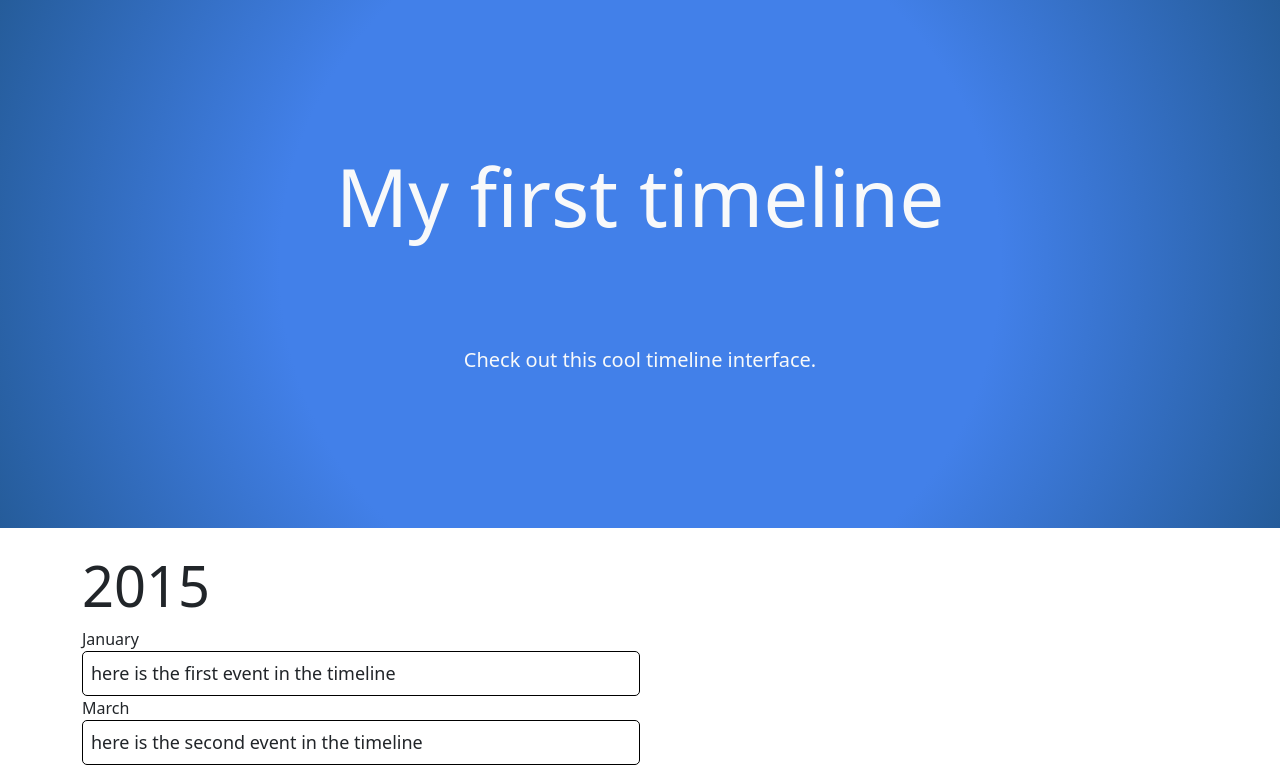
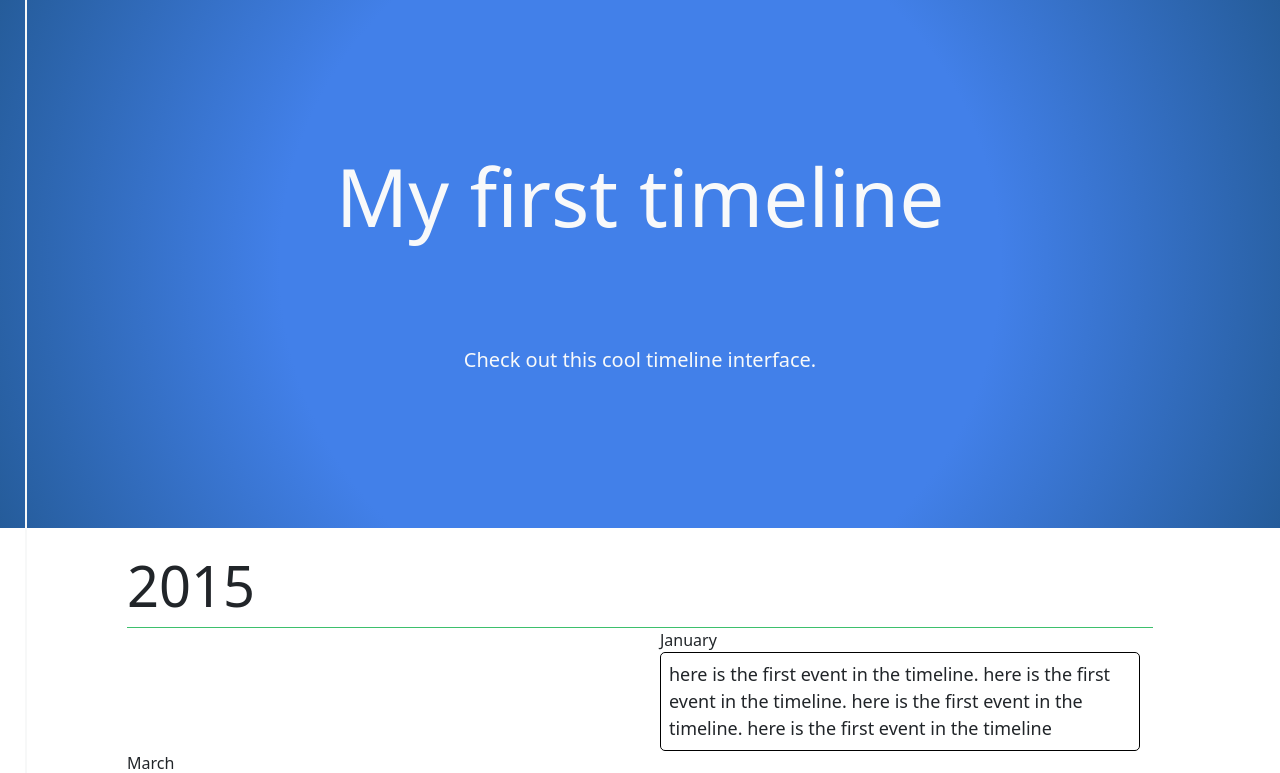
Before and after one commit to d-murphy/A-Timeline, a React app: page / in a window 1280 px wide. Shown: the top 773 px of the page. Built offline with nearby package versions, Linux system fonts and the light colour scheme.

Commit message:
some css progress

```diff
--- a/public/style.css
+++ b/public/style.css
@@ -9,12 +9,20 @@ body {
     padding-bottom: 100px;
 }
 
+.year-section {
+    max-width: 1050px;
+}
+
 .event-section-right {
-    align-self: flex-end;
+    position: relative;
+    left: 50%;
+    max-width: 500px;
+    padding-left: 20px;
 }
 
 .event-section-left {
-    align-self: flex-start;
+    max-width: 500px;
+    padding-left:0px;
 }
 
 .event-body {
@@ -22,3 +30,19 @@ body {
     border: 1px solid black;
     border-radius: 5px;
 }
+
+.year-timeline-filled {
+    background-color: #3dc06c;
+    height: 1px;
+}
+
+.year-timeline {
+    background-color: #f7f8f8;
+    content: "";
+    display: block;
+    height: 100%;
+    left: 25px;
+    position: absolute;
+    top: 0;
+    width: 2px;
+}
--- a/src/Data.tsx
+++ b/src/Data.tsx
@@ -34,19 +34,19 @@ function getMockData(id:number) : TimelineInstance {
             subtitle: 'Check out this cool timeline interface.',
             events: [
                 {
-                    text: 'here is the first event in the timeline',
+                    text: 'here is the first event in the timeline. here is the first event in the timeline. here is the first event in the timeline. here is the first event in the timeline',
                     date: new Date('1/4/2015')
                 },
                 {
-                    text: 'here is the second event in the timeline',
+                    text: 'here is the second event in the timeline. here is the first event in the timeline. here is the first event in the timeline',
                     date: new Date('3/4/2015')
                 },
                 {
-                    text: 'here is the third event in the timeline',
+                    text: 'here is the third event in the timeline. here is the first event in the timeline. here is the first event in the timeline.',
                     date: new Date('3/4/2016')
                 },
                 {
-                    text: 'another event',
+                    text: 'another event. here is the first event in the timeline. here is the first event in the timeline. here is the first event in the timeline',
                     date: new Date('3/10/2016')
                 },
                 {
--- a/src/Timeline.tsx
+++ b/src/Timeline.tsx
@@ -18,14 +18,18 @@ function Timeline(props: TimelineProps) {
       <h1 className='year-heading display-4 pt-4'>
         <b>{year.year}</b>
       </h1>
+      <div className='year-timeline'></div>
+      <div className='year-timeline-filled'></div>
       <div className='years-events'>
         {
           year.events.map((el: TimelineEvent, ind: number) => {
             let eventSectionNameWithSide: string = ind % 2 == 0 ? 'event-section-right' : 'event-section-left';
-            return <div key={`${year.year}-${ind}`} className={`${eventSectionNameWithSide} w-50`}>
-              <div className='event-marker'>{el.eventMarker ? <img className='event-marker-image' src={el.eventMarker} /> : <div className='event-marker-no-image'></div>}</div>
-              <div className='event-header'>{monthNames[el.date.getMonth()]}</div>
-              <div className='event-body p-2 '>{el.text}</div>
+            return <div key={`${year.year}-${ind}`} className={`${eventSectionNameWithSide} event `}>
+              <div className='event-marker '>{el.eventMarker ? <img className='event-marker-image' src={el.eventMarker} /> : <div className='event-marker-no-image'></div>}</div>
+              <div className=''>
+                <div className='event-header'>{monthNames[el.date.getMonth()]}</div>
+                <div className='event-body p-2 '>{el.text}</div>
+              </div>
             </div>
           })}
       </div>
```
Also changed, not shown: public/bundle.js.
